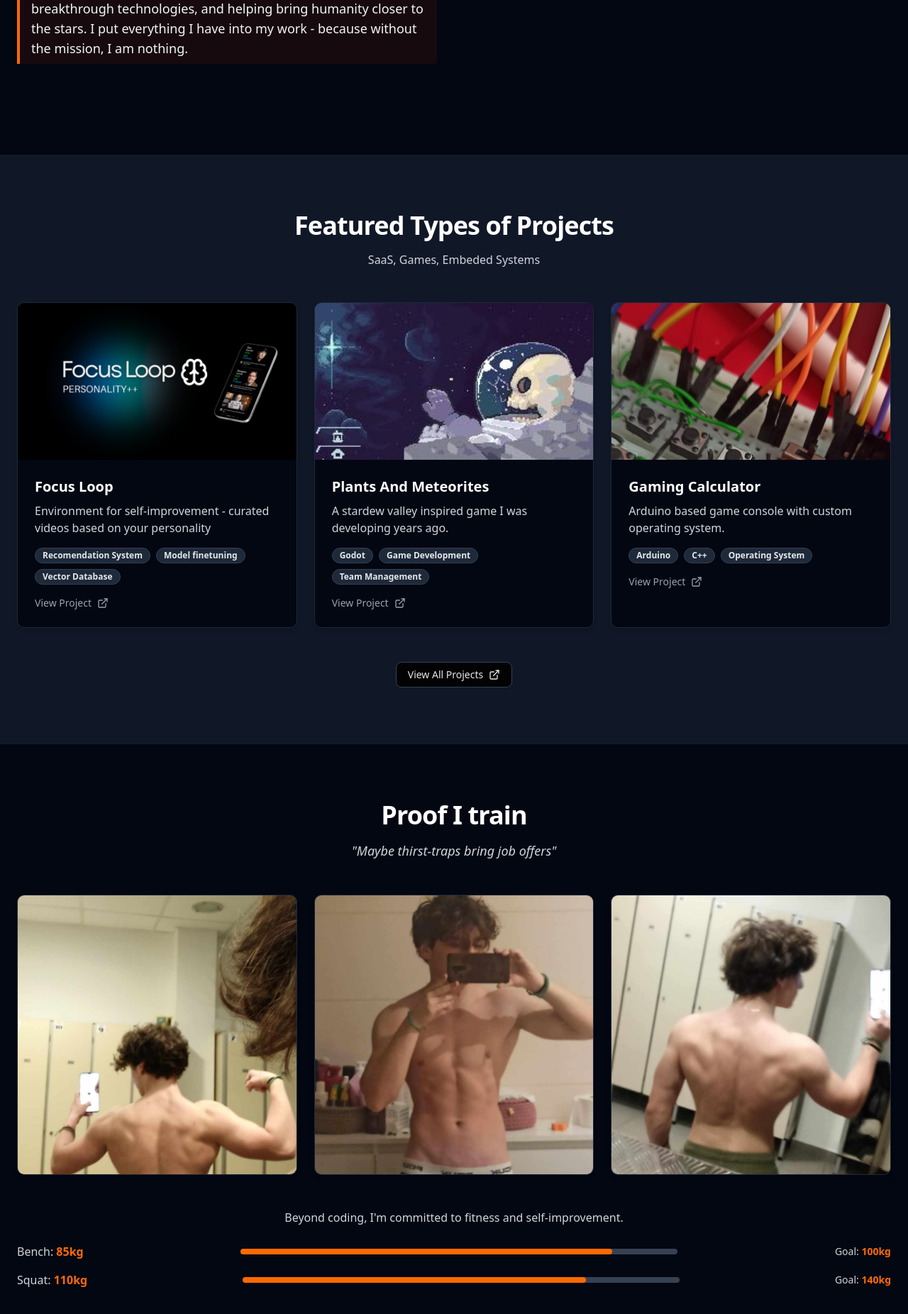
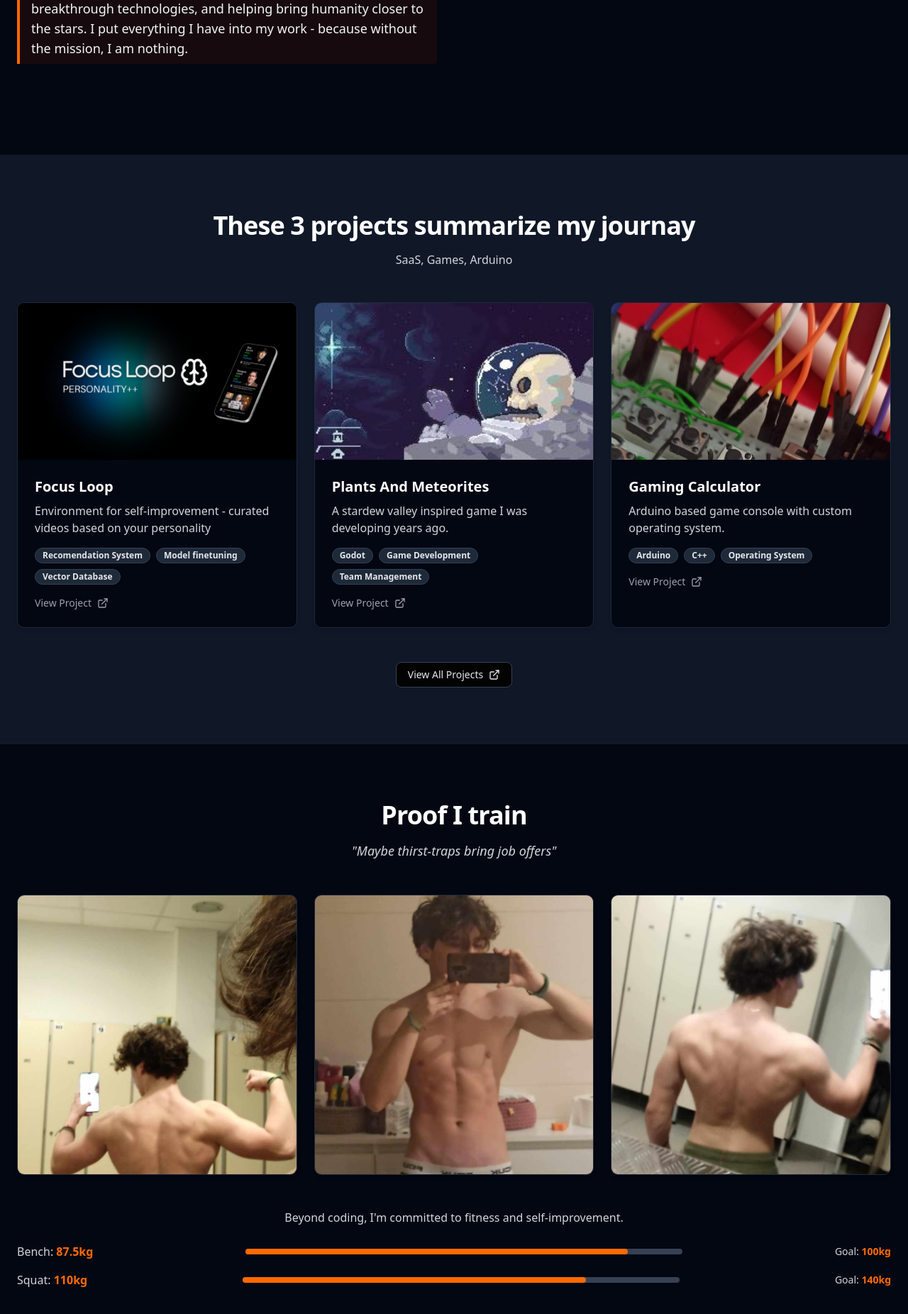
Before and after one commit to KrzysztofStaron/portfolio, a Next.js app: page / in a window 1280 px wide. Shown: the part 954-2806 px from the top of the page at 71% size. Built offline with nearby package versions, Linux system fonts and the light colour scheme; a web font is replaced by a local one.

Commit message:
bench pr

```diff
--- a/app/page.tsx
+++ b/app/page.tsx
@@ -144,10 +144,10 @@ export default function Portfolio() {
               </p>
               <div className="mb-4 flex items-center justify-between">
                 <p className="text-gray-300">
-                  Bench: <strong className="text-orange-500">85kg</strong>
+                  Bench: <strong className="text-orange-500">87.5kg</strong>
                 </p>
                 <div className="relative w-1/2 h-2 bg-gray-700 rounded">
-                  <div className="absolute h-full bg-orange-500 rounded" style={{ width: "85%" }}></div>
+                  <div className="absolute h-full bg-orange-500 rounded" style={{ width: "87.5%" }}></div>
                 </div>
                 <p className="text-gray-300 text-sm">
                   Goal: <strong className="text-orange-500">100kg</strong>
--- a/components/ProjectsSection.tsx
+++ b/components/ProjectsSection.tsx
@@ -39,8 +39,10 @@ export function ProjectsSection() {
     <section id="projects" className="py-20 bg-gray-900 w-screen flex justify-center">
       <div className="container px-4 md:px-6">
         <div className="flex flex-col items-center text-center mb-12">
-          <h2 className="text-3xl md:text-4xl font-bold tracking-tight mb-4 text-white">Featured Types of Projects</h2>
-          <p className="text-gray-300 max-w-[600px]">SaaS, Games, Embeded Systems</p>
+          <h2 className="text-3xl md:text-4xl font-bold tracking-tight mb-4 text-white">
+            These 3 projects summarize my journay
+          </h2>
+          <p className="text-gray-300 max-w-[600px]">SaaS, Games, Arduino</p>
         </div>
 
         <div className="grid grid-cols-1 md:grid-cols-2 lg:grid-cols-3 gap-6">
```
